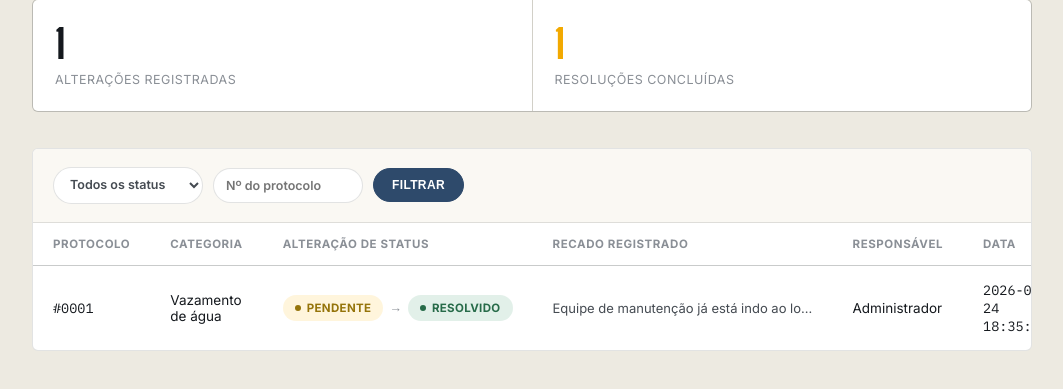
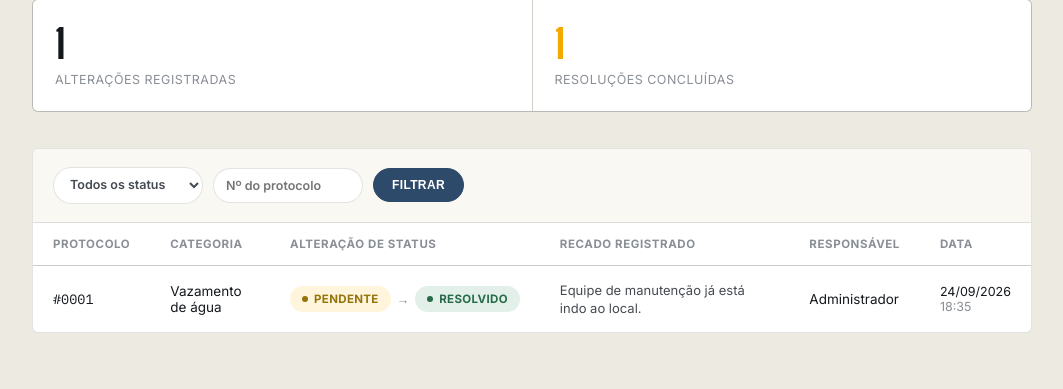
Before and after one commit to joaoppiress/olho-na-cidade, a PHP site: page /php/historico.php in a window 1280 px wide. Shown: the part 131-520 px from the top of the page, without its empty margins (108-1171 px from the left). Run offline with PHP 8.4, Linux system fonts and the light colour scheme; a user stored in the database is signed in; data comes from the database, SQL or seed files in the repository; tables that the repository leaves empty hold one stand-in row (values such as "Sample post").

Commit message:
Conclusão do histórico

```diff
--- a/php/historico.php
+++ b/php/historico.php
@@ -91,9 +91,11 @@ $temFiltroAtivo = ($filtroStatus !== '' || $filtroOcorrencia > 0);
   .transicao{ display:flex; align-items:center; gap:6px; font-size:12.5px; white-space:nowrap; }
   .transicao .seta{ color:#8A8F96; }
   .transicao .sem-anterior{ color:#8A8F96; font-style:italic; }
-  .recado-cel{ max-width:260px; overflow:hidden; text-overflow:ellipsis; white-space:nowrap; font-size:13px; color:#454B52; }
+  .recado-cel{ max-width:320px; min-width:200px; white-space:normal; overflow-wrap:break-word; font-size:13px; color:#454B52; line-height:1.4; }
   .recado-cel.vazio{ color:#8A8F96; font-style:italic; }
   .ocorrencia-removida{ font-size:11.5px; color:#B23D1F; display:block; margin-top:2px; }
+  .data-cel{ white-space:nowrap; font-size:12.5px; }
+  .data-cel .hora{ color:#8A8F96; }
 </style>
 </head>
 <body style="background:var(--concrete);">
@@ -182,12 +184,16 @@ $temFiltroAtivo = ($filtroStatus !== '' || $filtroOcorrencia > 0);
                 </div>
               </td>
               <td>
-                <div class="recado-cel <?= $temRecado ? '' : 'vazio' ?>" title="<?= $temRecado ? htmlspecialchars($h['recado']) : '' ?>">
-                  <?= $temRecado ? htmlspecialchars($h['recado']) : 'Sem recado nesta alteração' ?>
+                <div class="recado-cel <?= $temRecado ? '' : 'vazio' ?>">
+                  <?= $temRecado ? nl2br(htmlspecialchars($h['recado'])) : 'Sem recado nesta alteração' ?>
                 </div>
               </td>
               <td><?= htmlspecialchars($h['admin_nome']) ?></td>
-              <td class="mono"><?= htmlspecialchars($h['criado_em']) ?></td>
+              <?php $dataHora = new DateTime($h['criado_em']); ?>
+              <td class="data-cel">
+                <?= $dataHora->format('d/m/Y') ?><br>
+                <span class="hora"><?= $dataHora->format('H:i') ?></span>
+              </td>
             </tr>
           <?php endforeach; ?>
         </tbody>
```
Also changed, not shown: php/uploads/ocorrencia_6ab5a7faf12d54.82236825.jpg (deleted).
